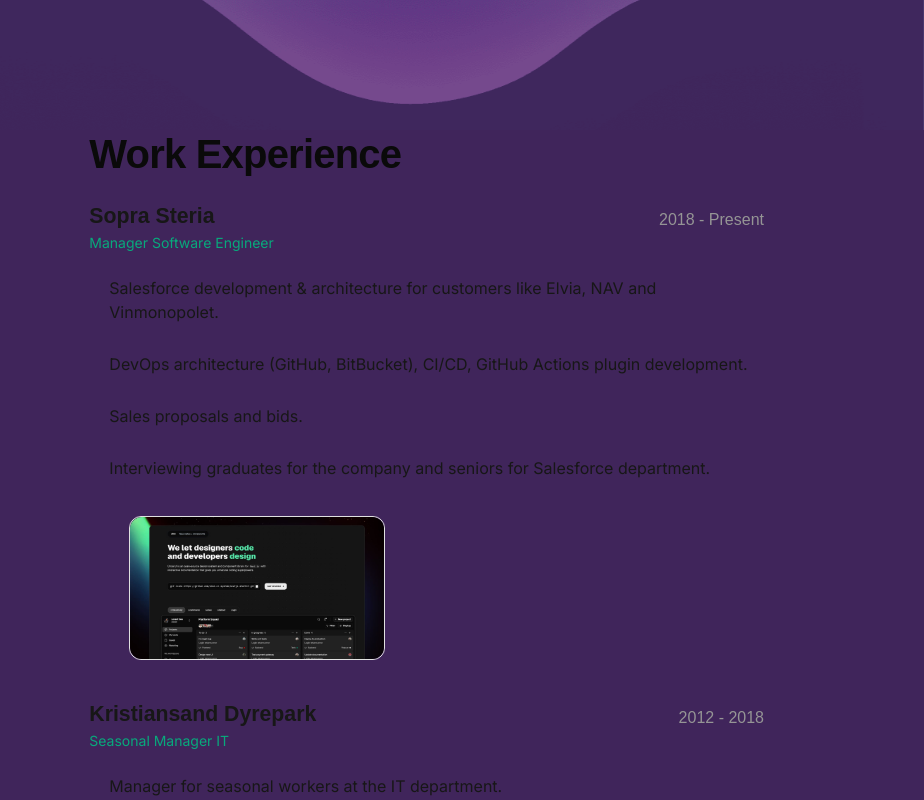
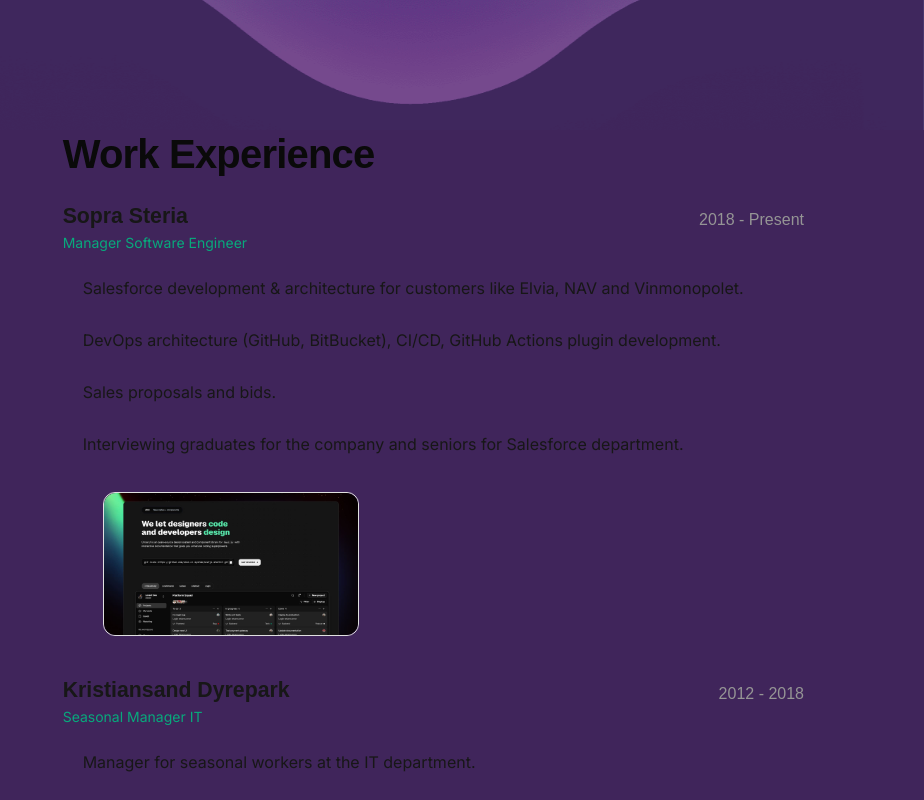
Before and after one commit to johnforeland/john.fore.land, a Next.js app: page /about in a window 1280 px wide. Shown: the part 1160-1960 px from the top of the page, without its empty margins (356-1280 px from the left). Built offline with nearby package versions, Linux system fonts and the light colour scheme.

Commit message:
fixed grid layout on mobile

```diff
--- a/src/components/backgrounds/mountains/MountainBackground.tsx
+++ b/src/components/backgrounds/mountains/MountainBackground.tsx
@@ -96,7 +96,9 @@ export default function MountainBackground({
       </div>
 
       {/* content */}
-      <GridRight className="mr-30">{children}</GridRight>
+      <div className="grid grid-cols-1 md:grid-cols-3 gap-4 mx-10 md:mr-30">
+        <div className="col-span-2 col-start-2">{children}</div>
+      </div>
     </div>
   );
 }
```
